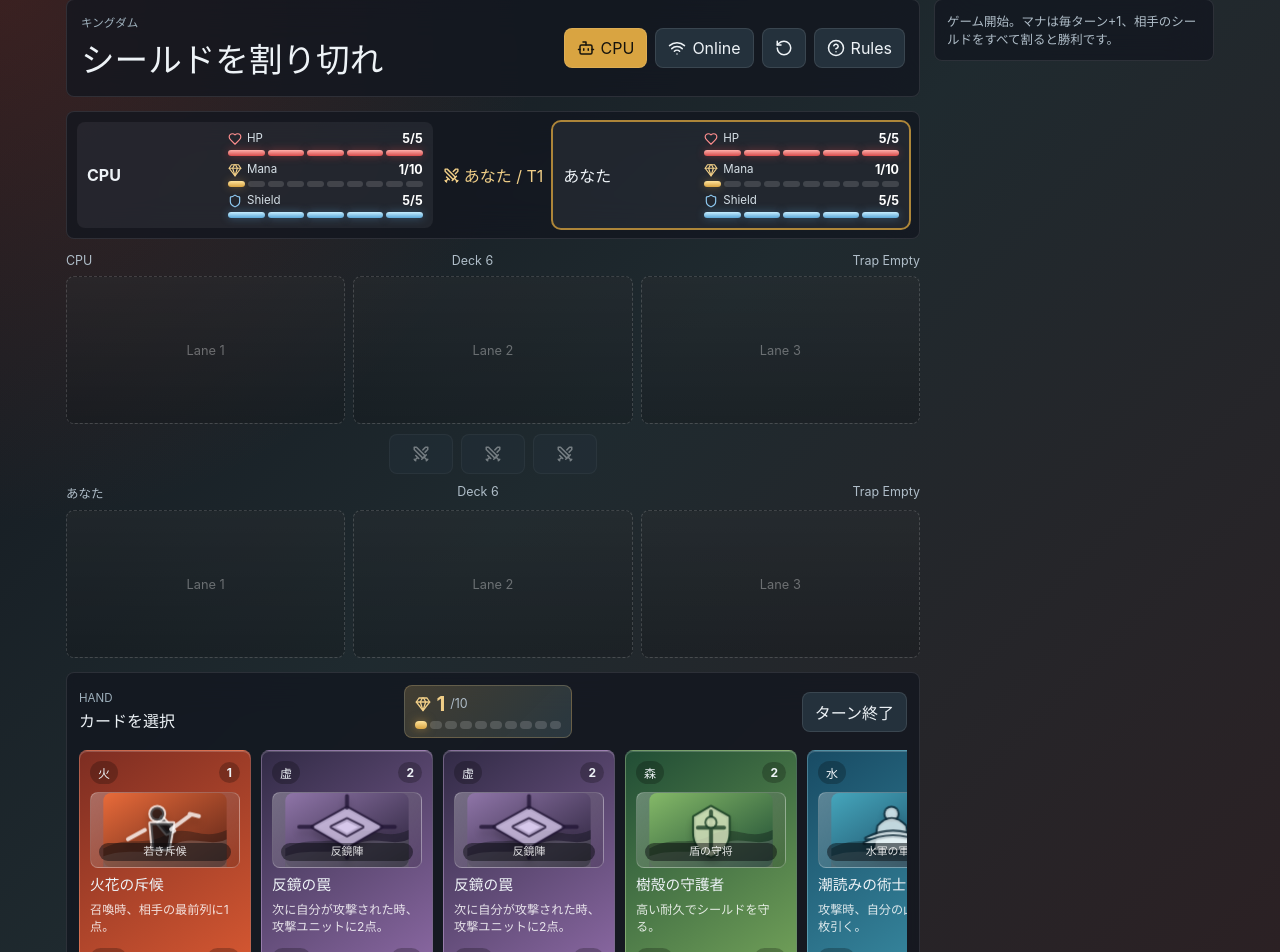
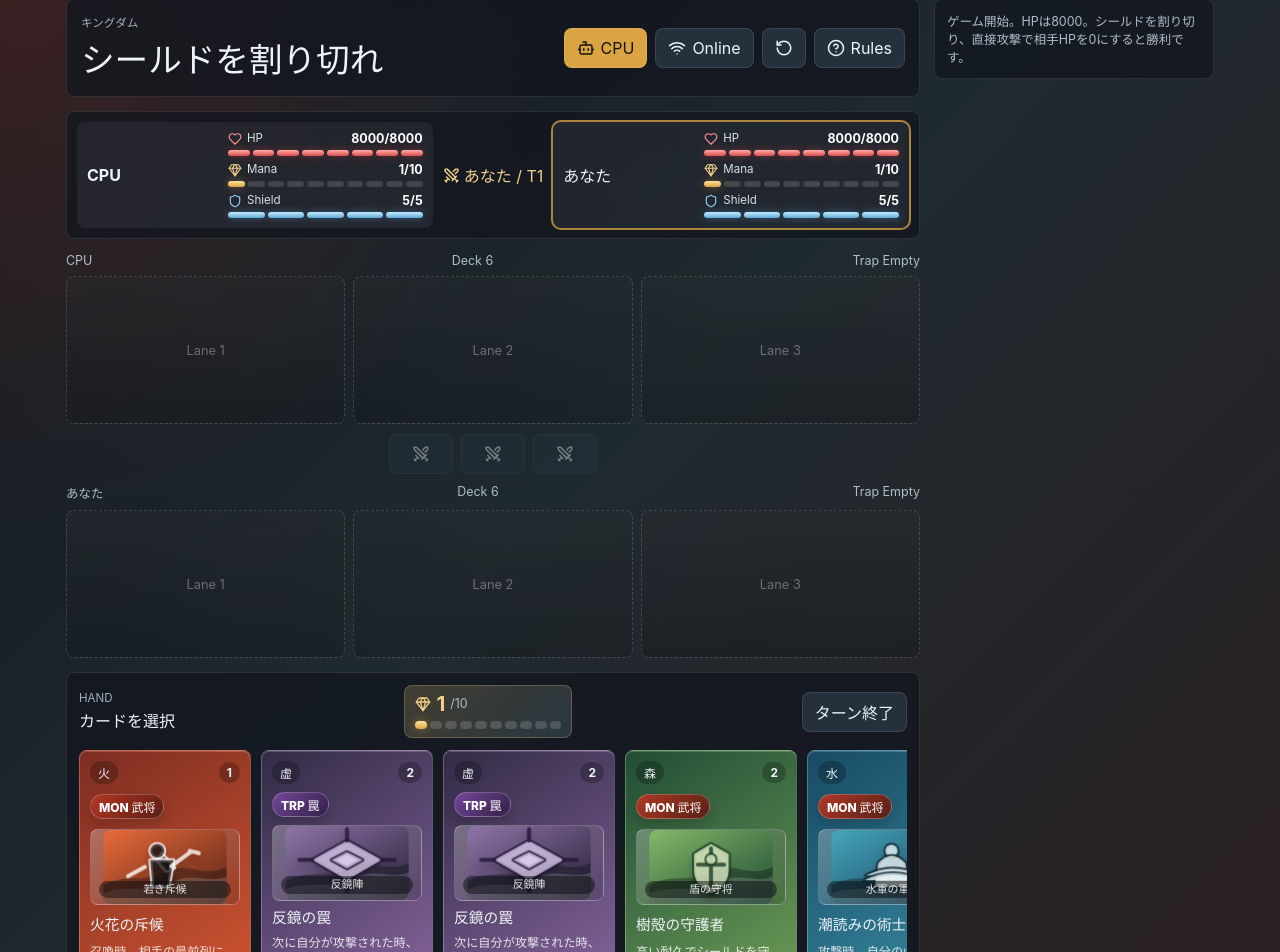
Before and after one commit to Tep12345/CardBattle12345, a React (Vite) app: page / in a window 1280 px wide. Shown: the part 19-971 px from the top of the page. Built offline with nearby package versions, Linux system fonts and the light colour scheme.

Commit message:
Scale battle stats and clarify card types

```diff
--- a/src/game/cards.ts
+++ b/src/game/cards.ts
@@ -7,9 +7,9 @@ export const library: Card[] = [
     kind: 'unit',
     element: 'ember',
     cost: 1,
-    power: 2,
-    shield: 1,
-    text: '召喚時、相手の最前列に1点。',
+    power: 1200,
+    shield: 800,
+    text: '召喚時、相手の最前列に500ダメージ。',
     trigger: 'onSummon',
   },
   {
@@ -18,8 +18,8 @@ export const library: Card[] = [
     kind: 'unit',
     element: 'tide',
     cost: 2,
-    power: 2,
-    shield: 3,
+    power: 1500,
+    shield: 1800,
     text: '攻撃時、自分の山札から1枚引く。',
     trigger: 'onAttack',
   },
@@ -29,8 +29,8 @@ export const library: Card[] = [
     kind: 'unit',
     element: 'terra',
     cost: 2,
-    power: 1,
-    shield: 5,
+    power: 800,
+    shield: 3000,
     text: '高い耐久でシールドを守る。',
   },
   {
@@ -39,8 +39,8 @@ export const library: Card[] = [
     kind: 'unit',
     element: 'volt',
     cost: 3,
-    power: 4,
-    shield: 2,
+    power: 2500,
+    shield: 1200,
     text: '召喚したターンから攻撃できる。',
   },
   {
@@ -49,8 +49,8 @@ export const library: Card[] = [
     kind: 'unit',
     element: 'void',
     cost: 5,
-    power: 6,
-    shield: 5,
+    power: 5000,
+    shield: 5000,
     text: '進化元がいるレーンに出すとコスト-2。',
     evolution: 'any',
   },
@@ -60,9 +60,9 @@ export const library: Card[] = [
     kind: 'spell',
     element: 'ember',
     cost: 2,
-    power: 3,
+    power: 2000,
     shield: 0,
-    text: '選んだ敵ユニットに3点。いなければ相手に1点。',
+    text: '選んだ敵ユニットに2000ダメージ。いなければ相手HPに1000ダメージ。',
   },
   {
     id: 'tide-recall',
@@ -90,9 +90,9 @@ export const library: Card[] = [
     kind: 'trap',
     element: 'void',
     cost: 2,
-    power: 2,
+    power: 1500,
     shield: 0,
-    text: '次に自分が攻撃された時、攻撃ユニットに2点。',
+    text: '次に自分が攻撃された時、攻撃ユニットに1500ダメージ。',
   },
 ];
 
--- a/src/game/engine.ts
+++ b/src/game/engine.ts
@@ -2,6 +2,10 @@ import { buildStarterDeck, elementBeats } from './cards';
 import type { BoardUnit, Card, GameState, Lane, PlayerId, PlayerState } from './types';
 
 const lanes: Array<BoardUnit | null> = [null, null, null];
+const PLAYER_MAX_HP = 8000;
+const SUMMON_DAMAGE = 500;
+const ELEMENT_BONUS = 500;
+const DIRECT_SPELL_DAMAGE = 1000;
 
 function shuffle<T>(items: T[]): T[] {
   return [...items].sort(() => Math.random() - 0.5);
@@ -33,7 +37,7 @@ function createPlayer(id: PlayerId, name: string): PlayerState {
   const base: PlayerState = {
     id,
     name,
-    health: 5,
+    health: PLAYER_MAX_HP,
     mana: 1,
     deck,
     hand: [],
@@ -58,7 +62,7 @@ export function createGame(mode: GameState['mode'] = 'cpu'): GameState {
     winner: null,
     selectedHandIndex: null,
     selectedLane: null,
-    log: ['ゲーム開始。マナは毎ターン+1、相手のシールドをすべて割ると勝利です。'],
+    log: ['ゲーム開始。HPは8000。シールドを割り切り、直接攻撃で相手HPを0にすると勝利です。'],
     mode,
     roomCode,
   };
@@ -132,7 +136,7 @@ export function playSelectedCard(state: GameState, lane: Lane): GameState {
       const enemyLane = firstOccupiedLane(nextEnemy);
       if (enemyLane !== null) {
         const enemyLanes = [...nextEnemy.lanes];
-        enemyLanes[enemyLane] = dealUnitDamage(enemyLanes[enemyLane]!, 1);
+        enemyLanes[enemyLane] = dealUnitDamage(enemyLanes[enemyLane]!, SUMMON_DAMAGE);
         nextEnemy = { ...nextEnemy, lanes: enemyLanes };
       }
     }
@@ -147,7 +151,7 @@ export function playSelectedCard(state: GameState, lane: Lane): GameState {
         enemyLanes[enemyLane] = dealUnitDamage(enemyLanes[enemyLane]!, card.power);
         nextEnemy = { ...nextEnemy, lanes: enemyLanes };
       } else {
-        nextEnemy = breakShield(nextEnemy);
+        nextEnemy = breakShield(nextEnemy, DIRECT_SPELL_DAMAGE);
       }
     }
     if (card.id.includes('tide-recall')) nextActive = draw(nextActive, 2);
@@ -164,10 +168,10 @@ export function playSelectedCard(state: GameState, lane: Lane): GameState {
   return checkWinner(appendLog(nextState, `${active.name} は ${card.name} を使用。`));
 }
 
-function breakShield(player: PlayerState): PlayerState {
+function breakShield(player: PlayerState, damage: number): PlayerState {
   const shields = [...player.shields];
   const shield = shields.shift();
-  if (!shield) return { ...player, health: player.health - 1 };
+  if (!shield) return { ...player, health: player.health - damage };
   const hand = shield.trigger === 'onBreak' ? [...player.hand, shield] : player.hand;
   const discard = shield.trigger === 'onBreak' ? player.discard : [...player.discard, shield];
   return { ...player, shields, hand, discard };
@@ -191,14 +195,14 @@ export function attackLane(state: GameState, lane: Lane): GameState {
   }
 
   if (blocker && nextAttacker) {
-    const bonus = elementBeats[attacker.card.element] === blocker.card.element ? 1 : 0;
+    const bonus = elementBeats[attacker.card.element] === blocker.card.element ? ELEMENT_BONUS : 0;
     const enemyLanes = [...nextEnemy.lanes];
     enemyLanes[lane] = dealUnitDamage(blocker, attackPower + bonus);
     nextEnemy = { ...nextEnemy, lanes: enemyLanes };
     attackPower = blocker.card.power;
     nextAttacker = dealUnitDamage(nextAttacker, attackPower);
   } else if (nextAttacker) {
-    nextEnemy = breakShield(nextEnemy);
+    nextEnemy = breakShield(nextEnemy, attackPower);
   }
 
   let nextActive = active;
--- a/src/ui/App.tsx
+++ b/src/ui/App.tsx
@@ -6,6 +6,7 @@ import { createShareUrl, loadRoomSnapshot, saveRoomSnapshot } from '../game/onli
 import type { BoardUnit, Card, GameState, Lane, PlayerId } from '../game/types';
 
 type ActionKind = 'shield' | 'health' | 'trap' | 'mana';
+const PLAYER_MAX_HP = 8000;
 
 interface ActionEffect {
   id: string;
@@ -243,7 +244,7 @@ function RulesDialog({ onClose }: { onClose: () => void }) {
         <div className="rules-content">
           <section>
             <h3>勝利条件</h3>
-            <p>相手のシールドをすべて割り、その後さらに攻撃してライフを0にすると勝利です。</p>
+            <p>相手のシールドをすべて割り、その後さらに攻撃してHP8000を0にすると勝利です。</p>
           </section>
 
           <section>
@@ -260,15 +261,15 @@ function RulesDialog({ onClose }: { onClose: () => void }) {
             <h3>カード種別</h3>
             <dl>
               <div>
-                <dt>Unit</dt>
-                <dd>レーンに残って戦うカードです。表示は ATK/HP です。</dd>
+                <dt>武将</dt>
+                <dd>レーンに残って戦うモンスター系カードです。表示は ATK/HP です。</dd>
               </div>
               <div>
-                <dt>Spell</dt>
+                <dt>計略</dt>
                 <dd>使うとすぐ効果を発揮し、捨て札に置かれます。</dd>
               </div>
               <div>
-                <dt>Trap</dt>
+                <dt>罠</dt>
                 <dd>伏せておき、次に攻撃された時に攻撃ユニットへ反撃します。</dd>
               </div>
             </dl>
@@ -277,7 +278,7 @@ function RulesDialog({ onClose }: { onClose: () => void }) {
           <section>
             <h3>重要な戦術</h3>
             <ul>
-              <li>火は森、森は雷、雷は水、水は火に強く、戦闘ダメージが+1されます。</li>
+              <li>火は森、森は雷、雷は水、水は火に強く、戦闘ダメージが+500されます。</li>
               <li>既にユニットがいるレーンに進化ユニットを重ねると、コストが下がります。</li>
               <li>雷の速攻ユニットは出したターンから攻撃できます。</li>
               <li>シールドを守りたい時は、耐久の高いユニットを同じレーンに置きます。</li>
@@ -297,7 +298,7 @@ function PlayerBadge({ side, state, effects }: { side: PlayerId; state: GameStat
         <strong>{player.name}</strong>
       </div>
       <div className="badge-resources">
-        <ResourceMeter icon="life" label="HP" current={player.health} max={5} flash={hasEffect(effects, `${side}-health`)} />
+        <ResourceMeter icon="life" label="HP" current={player.health} max={PLAYER_MAX_HP} flash={hasEffect(effects, `${side}-health`)} />
         <ResourceMeter icon="mana" label="Mana" current={player.mana} max={10} flash={hasEffect(effects, `${side}-mana`)} />
         <ResourceMeter icon="shield" label="Shield" current={player.shields.length} max={5} flash={hasEffect(effects, `${side}-shield`)} />
       </div>
@@ -318,6 +319,9 @@ function ResourceMeter({
   max: number;
   flash?: boolean;
 }) {
+  const pipCount = icon === 'life' ? 8 : max;
+  const filledPips = Math.max(0, Math.ceil((Math.max(current, 0) / max) * pipCount));
+
   return (
     <div className={`resource-meter ${icon} ${flash ? 'flash' : ''}`} aria-label={`${label} ${current}/${max}`}>
       <div className="resource-label">
@@ -330,8 +334,8 @@ function ResourceMeter({
         </strong>
       </div>
       <div className="resource-pips" aria-hidden="true">
-        {Array.from({ length: max }, (_, index) => (
-          <span key={index} className={index < current ? 'filled' : ''} />
+        {Array.from({ length: pipCount }, (_, index) => (
+          <span key={index} className={index < filledPips ? 'filled' : ''} />
         ))}
       </div>
     </div>
@@ -377,12 +381,14 @@ function PlayerBoard({ playerId, state, effects }: { playerId: PlayerId; state:
 
 function UnitView({ unit }: { unit: BoardUnit }) {
   const hp = unit.card.shield - unit.damage;
+  const kind = cardKindMeta(unit.card.kind);
   return (
     <div className={`unit-card ${unit.card.element} ${unit.exhausted ? 'exhausted' : ''}`}>
       <div className="card-topline">
         <span>{elementLabel[unit.card.element]}</span>
         <strong>{unit.card.cost}</strong>
       </div>
+      <span className={`kind-badge ${unit.card.kind}`}>{kind.icon} {kind.label}</span>
       <CardArt card={unit.card} compact />
       <h3>{unit.card.name}</h3>
       <div className="stat-row">
@@ -404,21 +410,30 @@ function CardView({
   selected?: boolean;
   onClick?: () => void;
 }) {
+  const kind = cardKindMeta(card.kind);
+
   return (
     <button className={`hand-card ${card.element} ${selected ? 'selected' : ''}`} onClick={onClick}>
       <div className="card-topline">
         <span>{elementLabel[card.element]}</span>
         <strong>{card.cost}</strong>
       </div>
+      <span className={`kind-badge ${card.kind}`}>{kind.icon} {kind.label}</span>
       <CardArt card={card} compact={compact} />
       <h3>{card.name}</h3>
       {!compact && <p>{card.text}</p>}
       <div className="stat-row">
-        <span>{card.kind}</span>
+        <span>{kind.label}</span>
         <span>{card.kind === 'unit' ? `${card.power}/${card.shield}` : card.power ? `+${card.power}` : 'skill'}</span>
       </div>
     </button>
   );
+}
+
+function cardKindMeta(kind: Card['kind']): { label: string; icon: string } {
+  if (kind === 'unit') return { label: '武将', icon: 'MON' };
+  if (kind === 'spell') return { label: '計略', icon: 'MAG' };
+  return { label: '罠', icon: 'TRP' };
 }
 
 function CardArt({ card, compact }: { card: Card; compact?: boolean }) {
--- a/src/ui/styles.css
+++ b/src/ui/styles.css
@@ -339,7 +339,10 @@ button:disabled {
   grid-template-columns: repeat(10, 1fr);
 }
 
-.resource-meter.life .resource-pips,
+.resource-meter.life .resource-pips {
+  grid-template-columns: repeat(8, 1fr);
+}
+
 .resource-meter.shield .resource-pips {
   grid-template-columns: repeat(5, 1fr);
 }
@@ -522,12 +525,34 @@ button:disabled {
 
 .card-topline span,
 .card-topline strong,
-.stat-row span {
+.stat-row span,
+.kind-badge {
   background: rgba(0, 0, 0, 0.24);
   border-radius: 999px;
   padding: 3px 8px;
   font-size: 0.75rem;
   white-space: nowrap;
+}
+
+.kind-badge {
+  width: fit-content;
+  color: #ffffff;
+  font-weight: 800;
+  letter-spacing: 0;
+  border: 1px solid rgba(255, 255, 255, 0.24);
+  box-shadow: 0 6px 12px rgba(0, 0, 0, 0.16);
+}
+
+.kind-badge.unit {
+  background: linear-gradient(135deg, rgba(182, 55, 35, 0.96), rgba(88, 30, 21, 0.96));
+}
+
+.kind-badge.spell {
+  background: linear-gradient(135deg, rgba(36, 113, 158, 0.96), rgba(20, 49, 82, 0.96));
+}
+
+.kind-badge.trap {
+  background: linear-gradient(135deg, rgba(120, 72, 158, 0.96), rgba(48, 30, 70, 0.96));
 }
 
 .unit-card h3,
```
Also changed, not shown: 1 other file (tests, documents, lock files or other folders).
